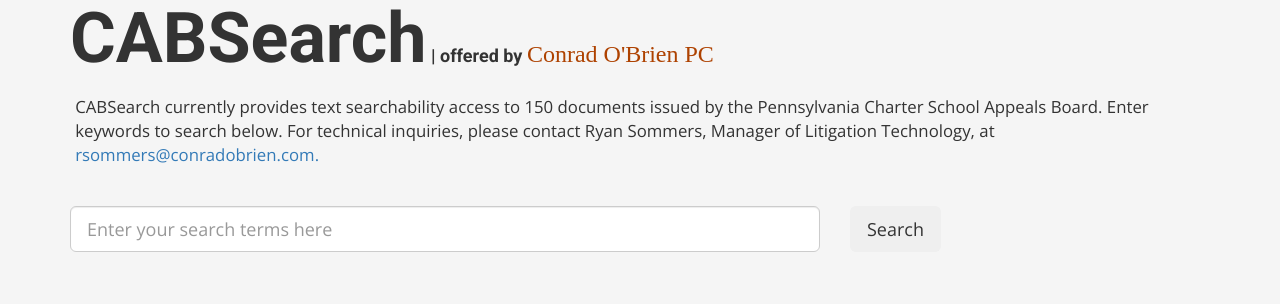
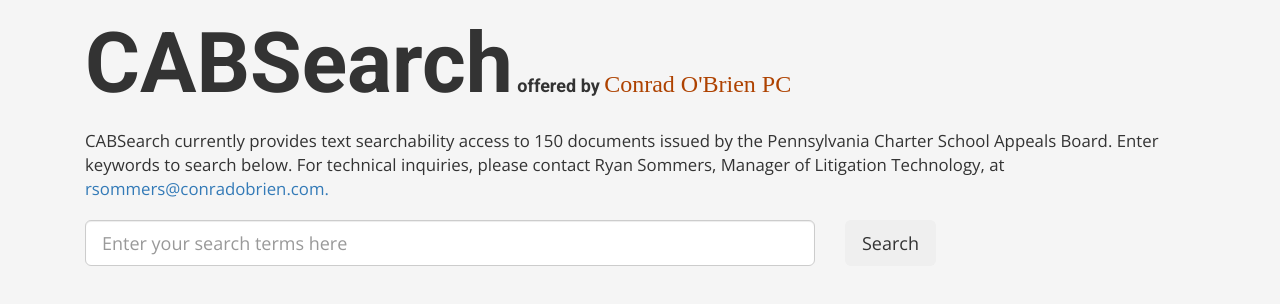
Before and after one commit to phylan/CABSearch, an Angular app: page / in a window 1280 px wide. Shown: the top 304 px of the page. Built offline with nearby package versions, Linux system fonts and the light colour scheme.

Commit message:
Managed vertical space with global CSS margin

```diff
--- a/src/app/header/header.component.html
+++ b/src/app/header/header.component.html
@@ -1,5 +1,5 @@
 <div class="row">
 	<div class="col-md-12">
-		<h1>CABSearch</h1> <h4> | offered by </h4> <h3 class="conrad-logo">Conrad O'Brien PC</h3>
+		<h1>CABSearch</h1> <h4> offered by </h4> <h3 class="conrad-logo">Conrad O'Brien PC</h3>
 	</div>
 </div>
--- a/src/app/preamble/preamble.component.html
+++ b/src/app/preamble/preamble.component.html
@@ -1,5 +1,5 @@
 <div class="row">
-<p>
-CABSearch currently provides text searchability access to {{ numDecisions }} documents issued by the Pennsylvania Charter School Appeals Board. Enter keywords to search below. For technical inquiries, please contact Ryan Sommers, Manager of Litigation Technology, at <a href="mailto:rsommers@conradobrien.com">rsommers@conradobrien.com.</a>
-</p>
+	<div class="col-xs-12">
+		CABSearch currently provides text searchability access to {{ numDecisions }} documents issued by the Pennsylvania Charter School Appeals Board. Enter keywords to search below. For technical inquiries, please contact Ryan Sommers, Manager of Litigation Technology, at <a href="mailto:rsommers@conradobrien.com">rsommers@conradobrien.com.</a>
+	</div>
 </div>
--- a/src/app/search/search.component.html
+++ b/src/app/search/search.component.html
@@ -1,4 +1,3 @@
-<p></p>
 <div class="row">
 	<div class="content-row">
 		<div class="col-xs-8">
--- a/src/styles.css
+++ b/src/styles.css
@@ -16,8 +16,8 @@
 	color: #ae4200;
 }
 
-p
+.row
 {
-	padding: 1.1em 0em 0em 1.2em;
+	margin: 1.1em 0em 0em 0em;
 	font-size: 1.2em;
 }
```
